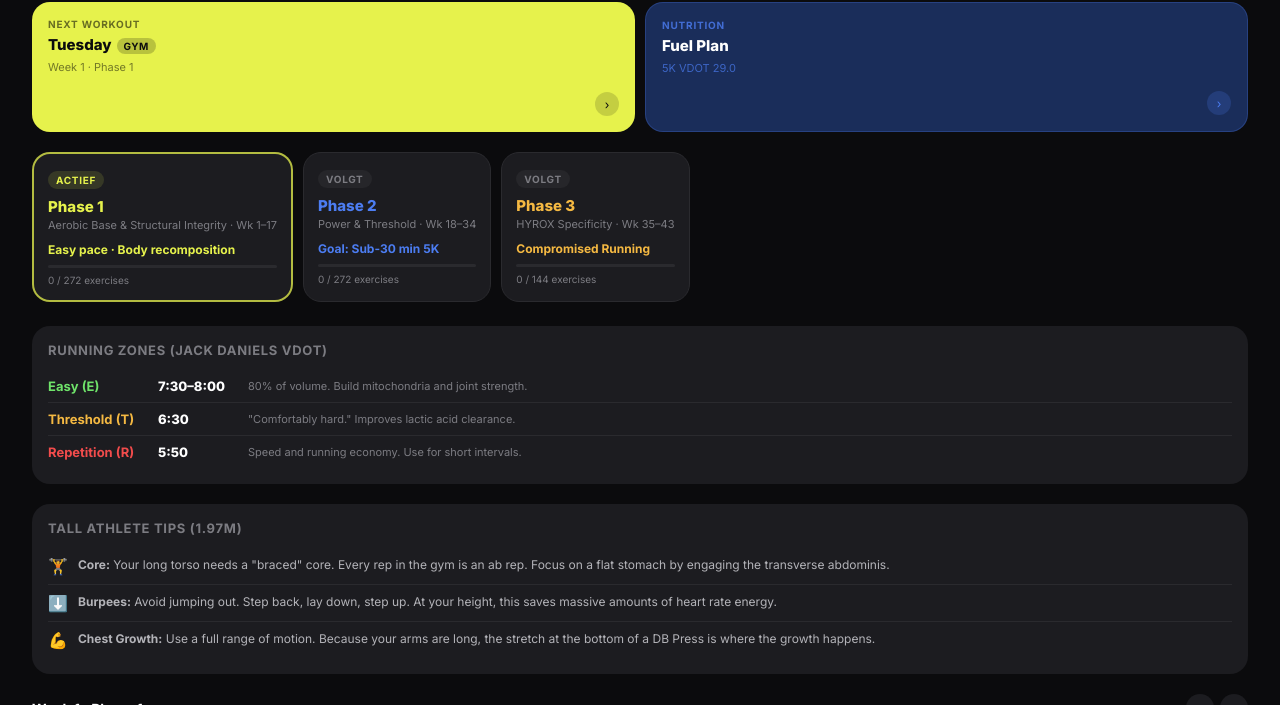
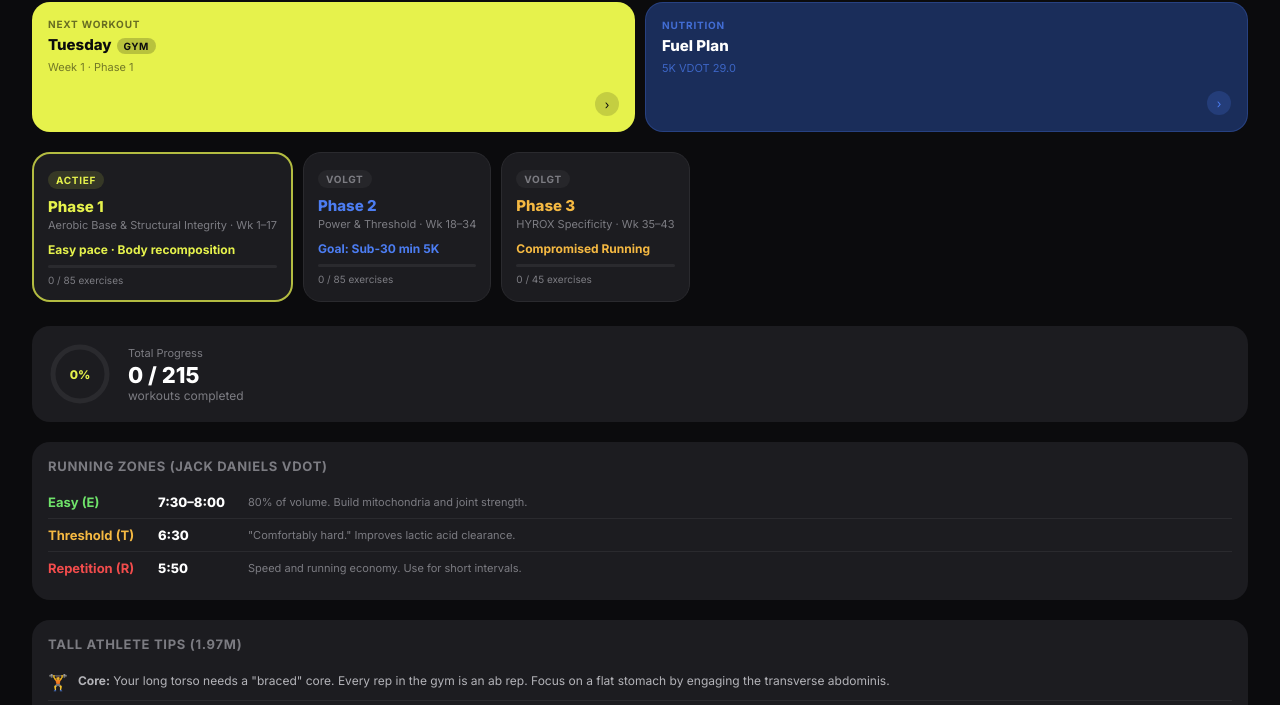
Before and after one commit to heleenvn-projects/hyrox-siem, a plain HTML site: page index.html in a window 1280 px wide. Shown: the part 95-800 px from the top of the page. Drawn offline with Linux system fonts and the light colour scheme.

Commit message:
Update index.html

```diff
--- a/index.html
+++ b/index.html
@@ -276,6 +276,22 @@
     <!-- PHASE CARDS -->
     <div id="faseCards" class="fase-scroll"></div>
 
+    <!-- PROGRESS -->
+    <div class="progress-card" onclick="goTab('plan')">
+      <div class="progress-ring">
+        <svg width="64" height="64" viewBox="0 0 64 64">
+          <circle cx="32" cy="32" r="27" fill="none" stroke="#2A2A2E" stroke-width="5"/>
+          <circle cx="32" cy="32" r="27" fill="none" stroke="#E6F24C" stroke-width="5" stroke-linecap="round" id="progressArc" stroke-dasharray="169.6" stroke-dashoffset="169.6"/>
+        </svg>
+        <div class="pr-num" id="progressPct">0%</div>
+      </div>
+      <div class="progress-text">
+        <div class="pt-label">Total Progress</div>
+        <div class="pt-stat" id="progressStat">0 / 0</div>
+        <div class="pt-sub">workouts completed</div>
+      </div>
+    </div>
+
     <!-- RUNNING ZONES -->
     <div class="zones-card">
       <div class="zones-title">Running Zones (Jack Daniels VDOT)</div>
@@ -323,22 +339,6 @@
         </div>
       </div>
       <div class="cal-row" id="calRow"></div>
-    </div>
-
-    <!-- PROGRESS -->
-    <div class="progress-card" onclick="goTab('plan')">
-      <div class="progress-ring">
-        <svg width="64" height="64" viewBox="0 0 64 64">
-          <circle cx="32" cy="32" r="27" fill="none" stroke="#2A2A2E" stroke-width="5"/>
-          <circle cx="32" cy="32" r="27" fill="none" stroke="#E6F24C" stroke-width="5" stroke-linecap="round" id="progressArc" stroke-dasharray="169.6" stroke-dashoffset="169.6"/>
-        </svg>
-        <div class="pr-num" id="progressPct">0%</div>
-      </div>
-      <div class="progress-text">
-        <div class="pt-label">Total Progress</div>
-        <div class="pt-stat" id="progressStat">0 / 0</div>
-        <div class="pt-sub">workouts completed</div>
-      </div>
     </div>
 
     <div style="height:20px"></div>
@@ -760,8 +760,11 @@
 function wk(w,di,ei){return`wt_${w}_${di}_${ei}`}
 
 function weekStats(wd){
-  let total=0,done=0;
-  wd.days.forEach((d,di)=>d.ex.forEach((e,ei)=>{total++;if(STATE[ck(wd.w,di,ei)])done++;}));
+  let total=wd.days.length,done=0;
+  wd.days.forEach((d,di)=>{
+    const allDone=d.ex.length>0&&d.ex.every((_,ei)=>STATE[ck(wd.w,di,ei)]);
+    if(allDone)done++;
+  });
   return{total,done,pct:total?Math.round(done/total*100):0};
 }
 
@@ -882,7 +885,7 @@
       <div class="wr-badge ${m.barCls}">${wd.w}</div>
       <div class="wr-info">
         <div class="wr-title">Week ${wd.w}${wd.d?'<span class="wr-deload">Deload</span>':''}</div>
-        <div class="wr-sub">${s.done} / ${s.total} exercises</div>
+        <div class="wr-sub">${s.done} / ${s.total} workouts</div>
       </div>
       <div class="wr-ring">${ring}</div>
     </div>`;
```
